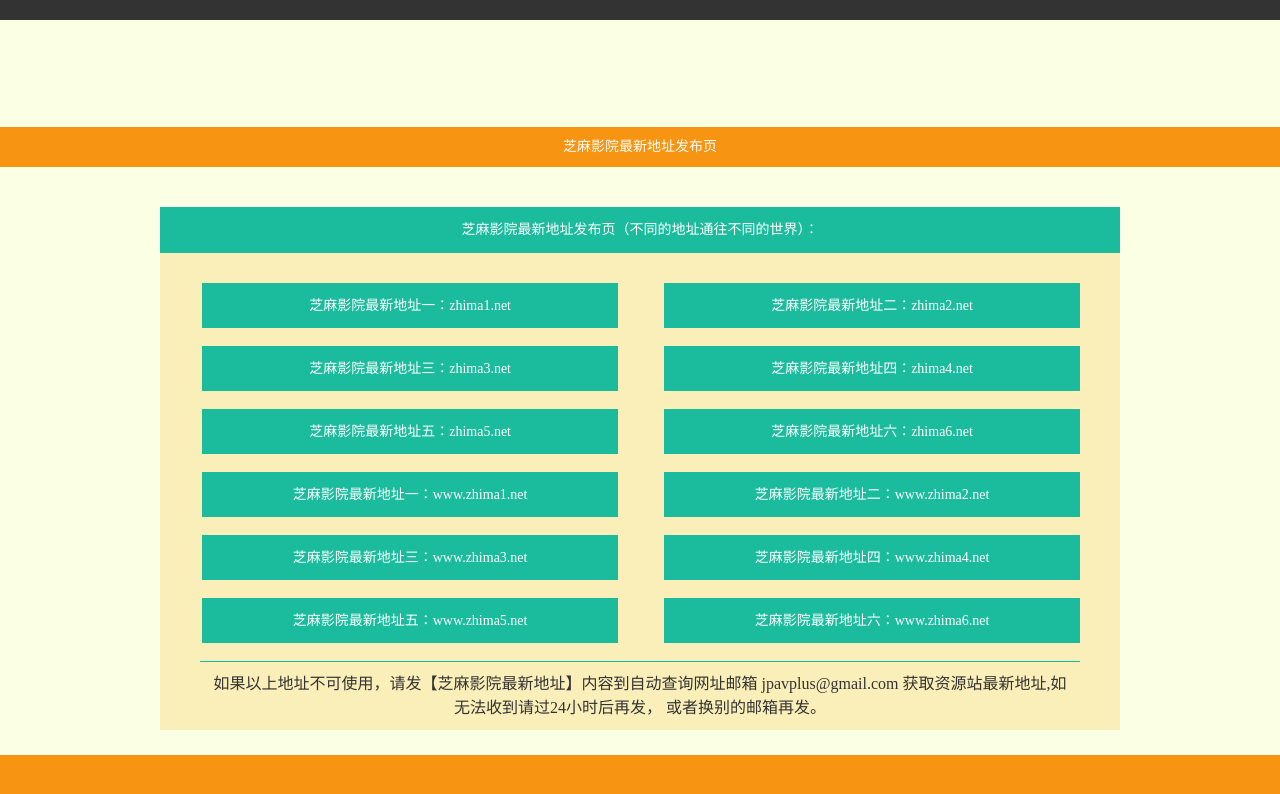
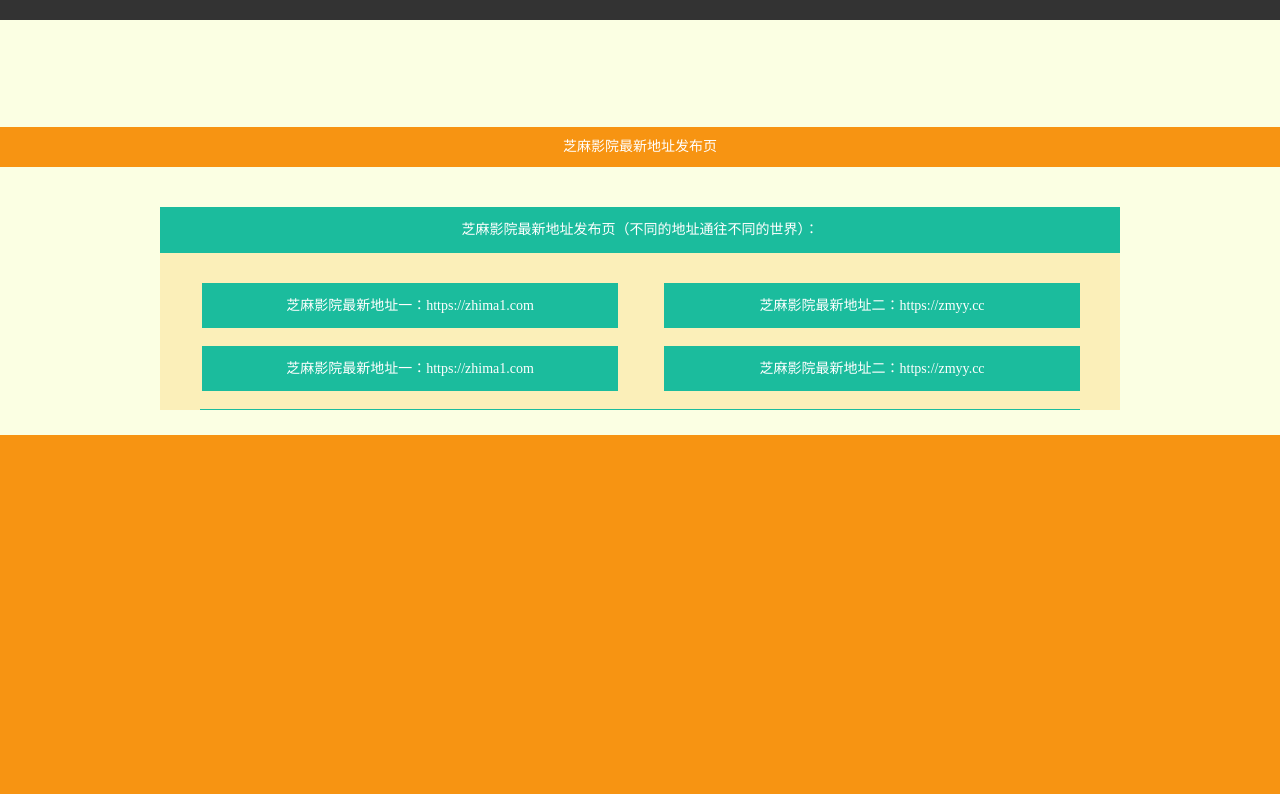
Before and after one commit to zhimavideo/zhima, a plain HTML site: page index.html in a window 1280 px wide. Drawn offline with Linux system fonts and the light colour scheme.

Commit message:
更新地址
更新播放地址

```diff
--- a/index.html
+++ b/index.html
@@ -66,27 +66,15 @@ hr {margin:0 10px;}
 <div class="main-t">芝麻影院最新地址发布页<span class="hiddle360">（不同的地址通往不同的世界）</span>：</div>
 <div class="weblist">
 <ul>
-<li>芝麻影院最新地址一：<a href="http://zhima1.net"target="_blank">zhima1.net</a></li>
-<li>芝麻影院最新地址二：<a href="http://zhima2.net"target="_blank">zhima2.net</a></li>
-<li>芝麻影院最新地址三：<a href="http://zhima3.net"target="_blank">zhima3.net</a></li>
-<li>芝麻影院最新地址四：<a href="http://zhima4.net"target="_blank">zhima4.net</a></li>
-<li>芝麻影院最新地址五：<a href="https://zhima5.net"target="_blank">zhima5.net</a></li>
-<li>芝麻影院最新地址六：<a href="https://zhima6.net"target="_blank">zhima6.net</a></li>
+<li>芝麻影院最新地址一：<a href="https://zhima1.com"target="_blank">https://zhima1.com</a></li>
+<li>芝麻影院最新地址二：<a href="https://zmyy.cc"target="_blank">https://zmyy.cc</a></li>
 </ul>
 <ul>
-<li>芝麻影院最新地址一：<a href="http://www.zhima1.net"target="_blank">www.zhima1.net</a></li>
-<li>芝麻影院最新地址二：<a href="http://www.zhima2.net"target="_blank">www.zhima2.net</a></li>
-<li>芝麻影院最新地址三：<a href="http://www.zhima3.net"target="_blank">www.zhima3.net</a></li>
-<li>芝麻影院最新地址四：<a href="http://www.zhima4.net"target="_blank">www.zhima4.net</a></li>
-<li>芝麻影院最新地址五：<a href="https://www.zhima5.net"target="_blank">www.zhima5.net</a></li>
-<li>芝麻影院最新地址六：<a href="https://www.zhima6.net"target="_blank">www.zhima6.net</a></li>
+<li>芝麻影院最新地址一：<a href="https://zhima1.com"target="_blank">https://zhima1.com</a></li>
+<li>芝麻影院最新地址二：<a href="https://zmyy.cc"target="_blank">https://zmyy.cc</a></li>
 </ul>
 </div>
 <hr/>
-<div class="info">
-<p>如果以上地址不可使用，请发【芝麻影院最新地址】内容到自动查询网址邮箱 jpavplus@gmail.com
-获取资源站最新地址,如无法收到请过24小时后再发， 或者换别的邮箱再发。</p>
-</div>
 </div>
 </div>
 
```
